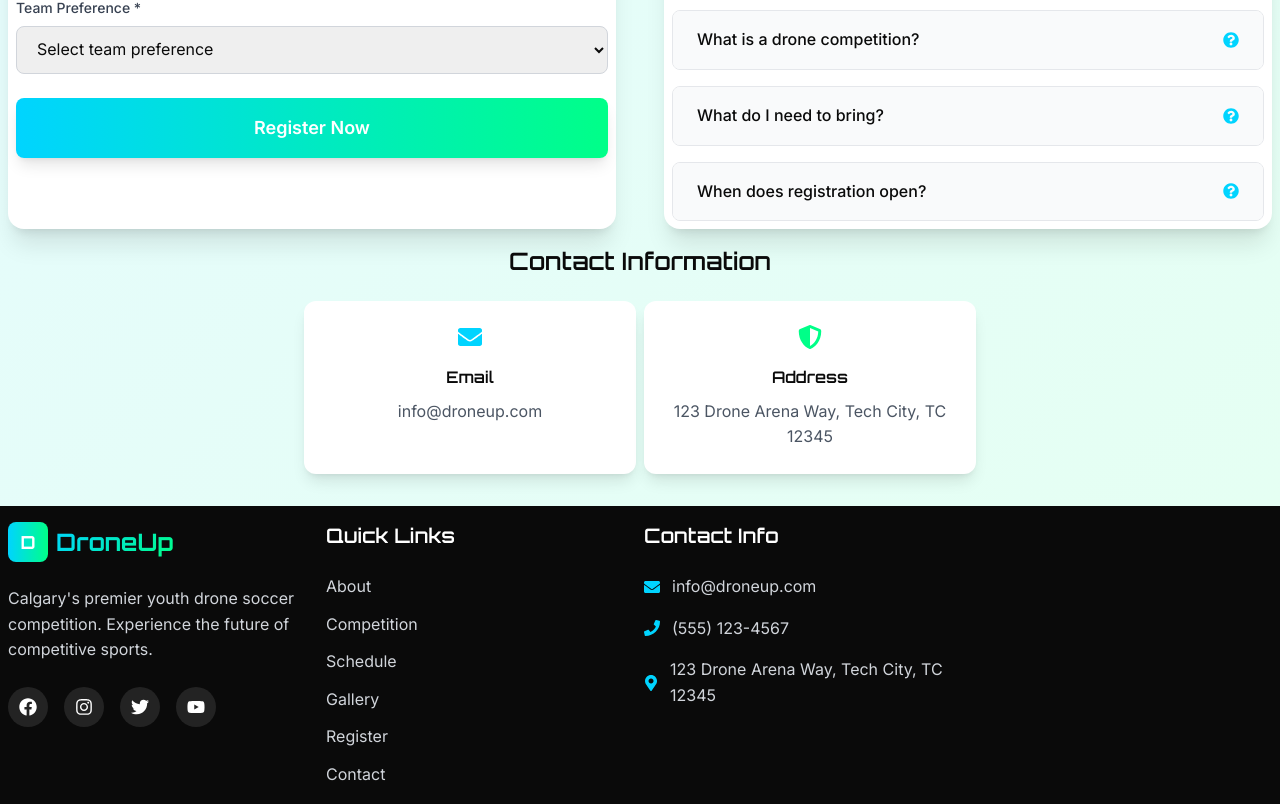
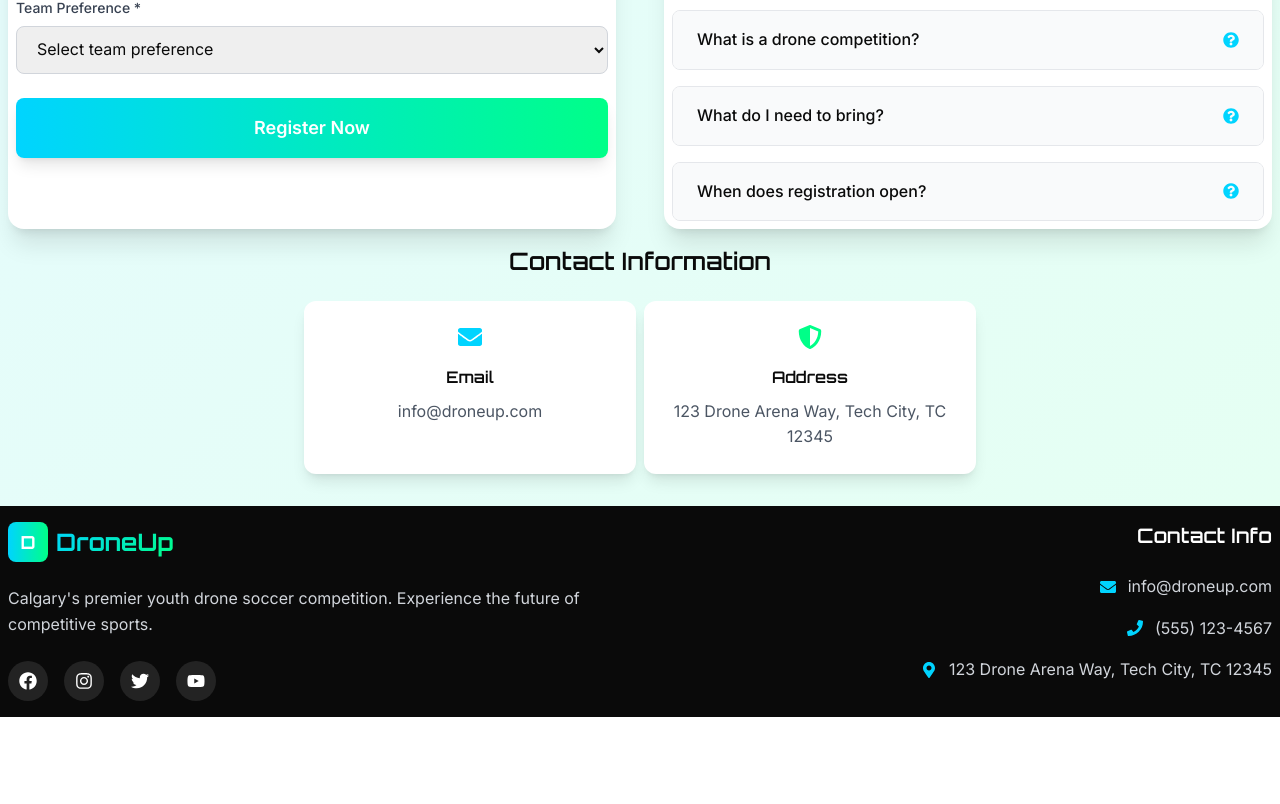
Before and after one commit to AdvancedUAV/DroneUp-Site, a React (Vite) app: page / in a window 1280 px wide. Shown: the part 5657-6461 px from the top of the page. After the commit the page ends 6374 px from the top, so only its background shows below. Built offline with nearby package versions, Linux system fonts and the light colour scheme.

Commit message:
remove quick links in footer

```diff
--- a/src/components/Footer.tsx
+++ b/src/components/Footer.tsx
@@ -4,15 +4,6 @@ import { FaFacebook, FaInstagram, FaTwitter, FaYoutube, FaEnvelope, FaPhone, FaM
 
 const Footer: React.FC = () => {
   //const currentYear = new Date().getFullYear();
-
-  const quickLinks = [
-    { name: 'About', href: '#about' },
-    { name: 'Competition', href: '#competition' },
-    { name: 'Schedule', href: '#schedule' },
-    { name: 'Gallery', href: '#gallery' },
-    { name: 'Register', href: '#register' },
-    { name: 'Contact', href: '#contact' },
-  ];
 
   const socialLinks = [
     { name: 'Facebook', icon: FaFacebook, href: '#', color: 'hover:text-blue-600' },
@@ -21,23 +12,16 @@ const Footer: React.FC = () => {
     { name: 'YouTube', icon: FaYoutube, href: '#', color: 'hover:text-red-600' },
   ];
 
-  const scrollToSection = (href: string) => {
-    const element = document.querySelector(href);
-    if (element) {
-      element.scrollIntoView({ behavior: 'smooth' });
-    }
-  };
-
   return (
     <footer className="bg-deep-space text-white">
       <div className="container-custom py-16">
-        <div className="grid grid-cols-1 md:grid-cols-2 lg:grid-cols-4 gap-8">
+        <div className="flex flex-col md:flex-row justify-between gap-8">
           {/* Brand Section */}
           <motion.div
             initial={{ opacity: 0, y: 30 }}
             whileInView={{ opacity: 1, y: 0 }}
             transition={{ duration: 0.8 }}
-            className="lg:col-span-1"
+            className="md:w-1/2"
           >
             <div className="flex items-center space-x-2 mb-6">
               <div className="w-10 h-10 bg-gradient-to-r from-electric-blue to-neon-green rounded-lg flex items-center justify-center">
@@ -65,46 +49,24 @@ const Footer: React.FC = () => {
             </div>
           </motion.div>
 
-          {/* Quick Links */}
-          <motion.div
-            initial={{ opacity: 0, y: 30 }}
-            whileInView={{ opacity: 1, y: 0 }}
-            transition={{ duration: 0.8, delay: 0.2 }}
-            className="lg:col-span-1"
-          >
-            <h3 className="text-xl font-orbitron font-semibold mb-6">Quick Links</h3>
-            <ul className="space-y-3">
-              {quickLinks.map((link) => (
-                <li key={link.name}>
-                  <button
-                    onClick={() => scrollToSection(link.href)}
-                    className="text-gray-300 hover:text-electric-blue transition-colors duration-300"
-                  >
-                    {link.name}
-                  </button>
-                </li>
-              ))}
-            </ul>
-          </motion.div>
-
           {/* Contact Info */}
           <motion.div
             initial={{ opacity: 0, y: 30 }}
             whileInView={{ opacity: 1, y: 0 }}
             transition={{ duration: 0.8, delay: 0.4 }}
-            className="lg:col-span-1"
+            className="md:w-1/2 md:text-right"
           >
             <h3 className="text-xl font-orbitron font-semibold mb-6">Contact Info</h3>
             <div className="space-y-4">
-              <div className="flex items-center space-x-3">
+              <div className="flex items-center justify-end space-x-3">
                 <FaEnvelope className="text-electric-blue" />
                 <span className="text-gray-300">info@droneup.com</span>
               </div>
-              <div className="flex items-center space-x-3">
+              <div className="flex items-center justify-end space-x-3">
                 <FaPhone className="text-electric-blue" />
                 <span className="text-gray-300">(555) 123-4567</span>
               </div>
-              <div className="flex items-center space-x-3">
+              <div className="flex items-center justify-end space-x-3">
                 <FaMapMarkerAlt className="text-electric-blue" />
                 <span className="text-gray-300">123 Drone Arena Way, Tech City, TC 12345</span>
               </div>
```
